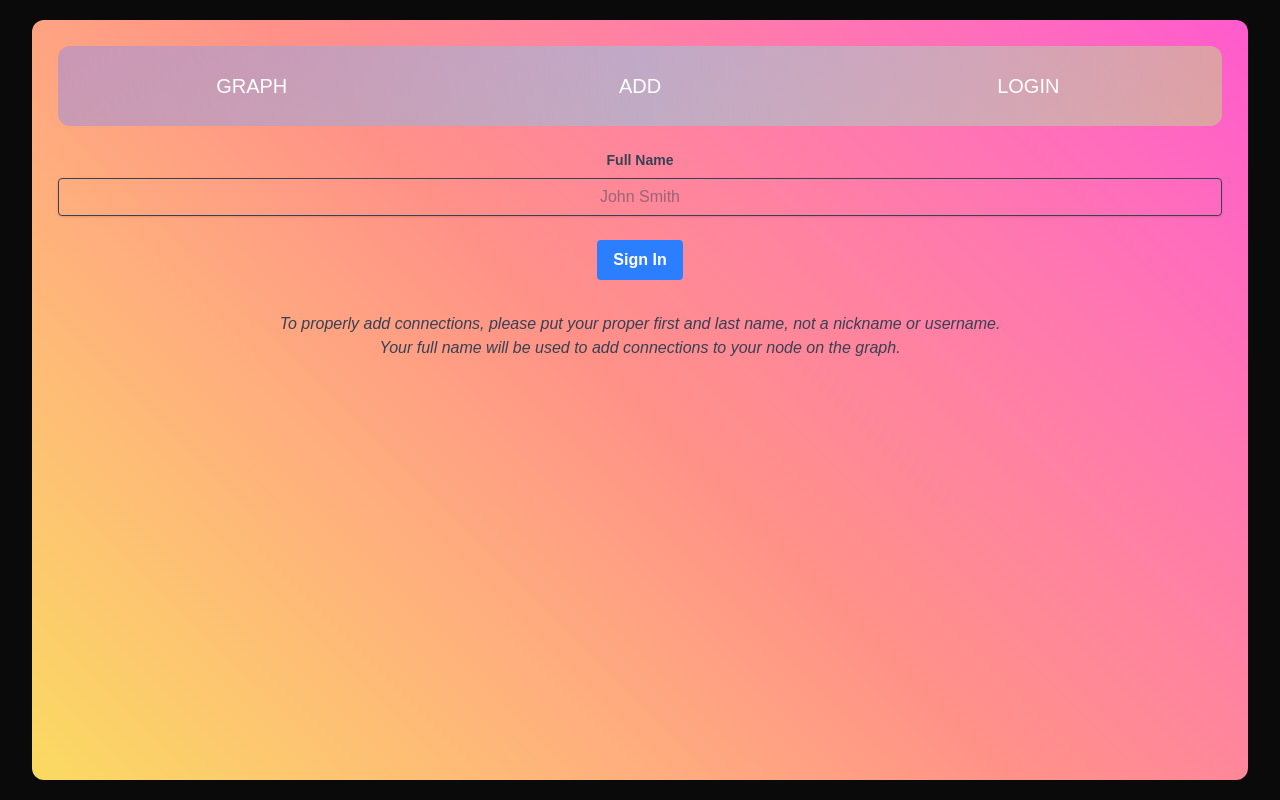
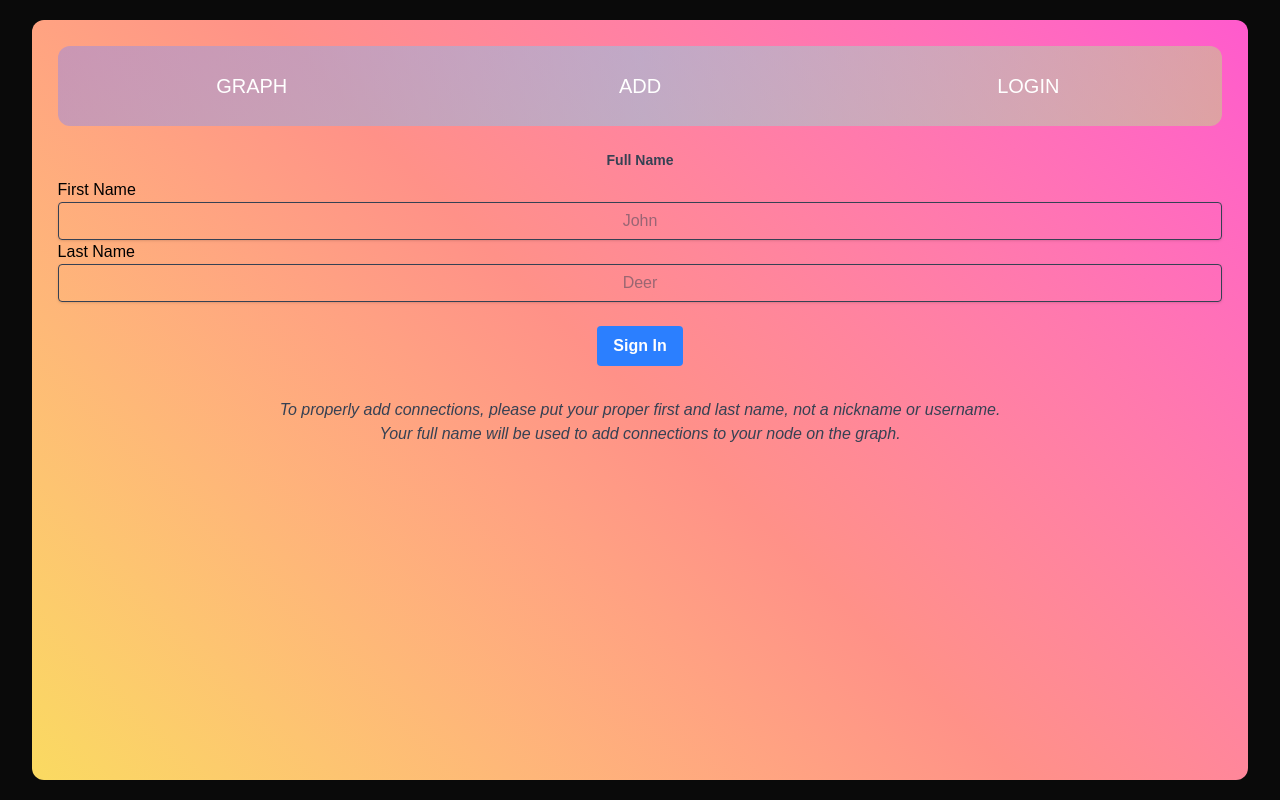
Before and after one commit to NAddink/Node2Self, a Next.js app: page /Login in a window 1280 px wide. Built offline with nearby package versions, Linux system fonts and the light colour scheme.

Commit message:
Login now uses 2 name fields for first and last

```diff
--- a/src/app/Login/page.tsx
+++ b/src/app/Login/page.tsx
@@ -7,15 +7,11 @@ import Navbar from "../components/Navbar";
 export default function Login() {
 
     const [loggedIn, setLoggedIn] = useState(false);
-    const [fullname, setFullName] = useState("");
-    const [inputValue, setInputValue] = useState(''); // Initialize state for input value
+    const [firstName, setFirstName] = useState("");
+    const [lastName, setLastName] = useState("");
+    const [fullName, setFullName] = useState(''); // Initialize state for input value
     const [loading, setLoading] = useState(true);
 
-
-    const handleChange = (event: ChangeEvent<HTMLInputElement>) => {
-        setInputValue(event.target.value); // Update state on every input change
-        console.log("current input " + inputValue)
-    };
 
     useEffect(() => {
         let fullNameStorage : string | null = localStorage.getItem('fullname');
@@ -32,14 +28,22 @@ export default function Login() {
 
     }, []);
 
+    const firstNameChange = (event: ChangeEvent<HTMLInputElement>) => {
+        setFirstName(event.target.value); // Update state on every input change
+        console.log("DEBUG: Current first name " + firstName)
+    };
+
+    const lastNameChange = (event: ChangeEvent<HTMLInputElement>) => {
+        setLastName(event.target.value); // Update state on every input change
+        console.log("DEBUG: Current last name " + lastName)
+    };
+
     const loginHandler = () => {
-        if(inputValue !== '')
-        {
-            console.log("login")
-            setLoggedIn(true);
-            localStorage.setItem('fullname', inputValue);
-        }
+        console.log("Setting full name to " + firstName.trim() + " " + lastName.trim());
+        localStorage.setItem('fullname', firstName.trim() + " " + lastName.trim());
     }
+
+
 
 
     const logoutHandler = () => {
@@ -68,26 +72,35 @@ export default function Login() {
                 {!loggedIn && (
 
                     <div className="grid w-full">
-                        <form className="rounded pt-6 mb-8" onSubmit={loginHandler}>
+                        <form className="rounded pt-6 mb-8">
                             <div className="mb-4">
                             <label className="block text-gray-700 text-sm font-bold mb-2 text-center" htmlFor="username">
                                 Full Name
                             </label>
 
+                            <label className="text-black">First Name</label>
                             <input
                             className="shadow appearance-none border rounded w-full py-2 px-3 text-gray-700 leading-tight focus:outline-none focus:shadow-outline text-center"
-                            id="username"
                             type="text"
-                            placeholder="John Smith"
-                            value={inputValue} // Bind input value to state
-                            onChange={handleChange} // Update state on change
+                            placeholder="John"
+                            value={firstName} // Bind input value to state
+                            onChange={firstNameChange} // Update state on change
+                            />
+
+                            <label className="text-black">Last Name</label>
+                            <input
+                            className="shadow appearance-none border rounded w-full py-2 px-3 text-gray-700 leading-tight focus:outline-none focus:shadow-outline text-center"
+                            type="text"
+                            placeholder="Deer"
+                            value={lastName} // Bind input value to state
+                            onChange={lastNameChange} // Update state on change
                             />
                             </div>
 
                             <div className="mb-6">
                             </div>
                             <div className="flex justify-center">
-                                <button className="bg-blue-500 hover:bg-blue-700 text-white font-bold py-2 px-4 rounded focus:outline-none focus:shadow-outline cursor-pointer" type="submit">
+                                <button className="bg-blue-500 hover:bg-blue-700 text-white font-bold py-2 px-4 rounded focus:outline-none focus:shadow-outline cursor-pointer" onClick={loginHandler}>
                                     Sign In
                                 </button>
                             </div>
@@ -104,7 +117,7 @@ export default function Login() {
                         <form className="rounded pt-6 mb-8">
                             <div className="mb-4">
                                 <label className="block text-gray-700 text-sm font-bold mb-2 text-center" htmlFor="username">
-                                    You are logged in! {fullname}
+                                    You are logged in! {firstName} {lastName}
                                 </label>
                             </div>
 
```
